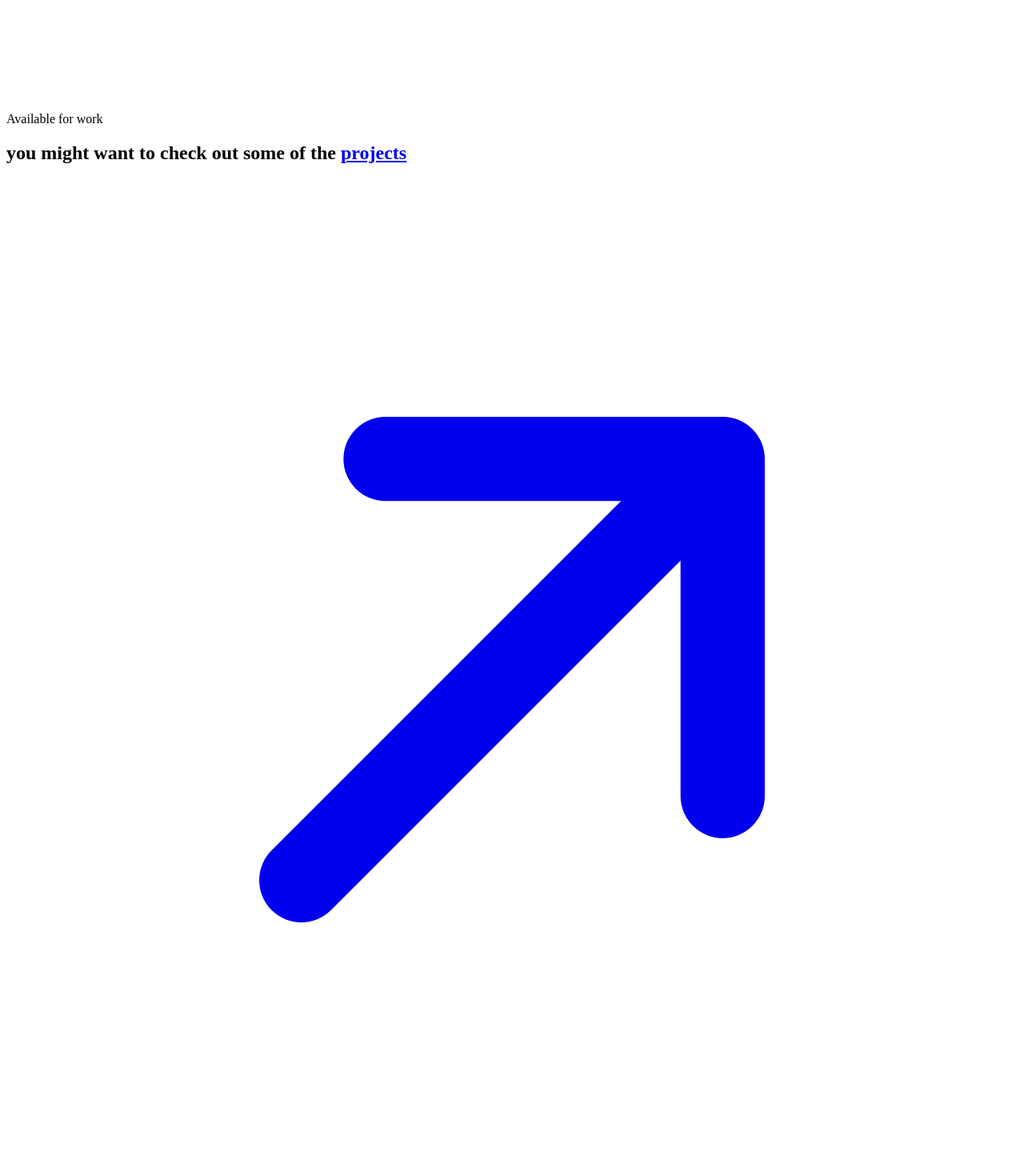
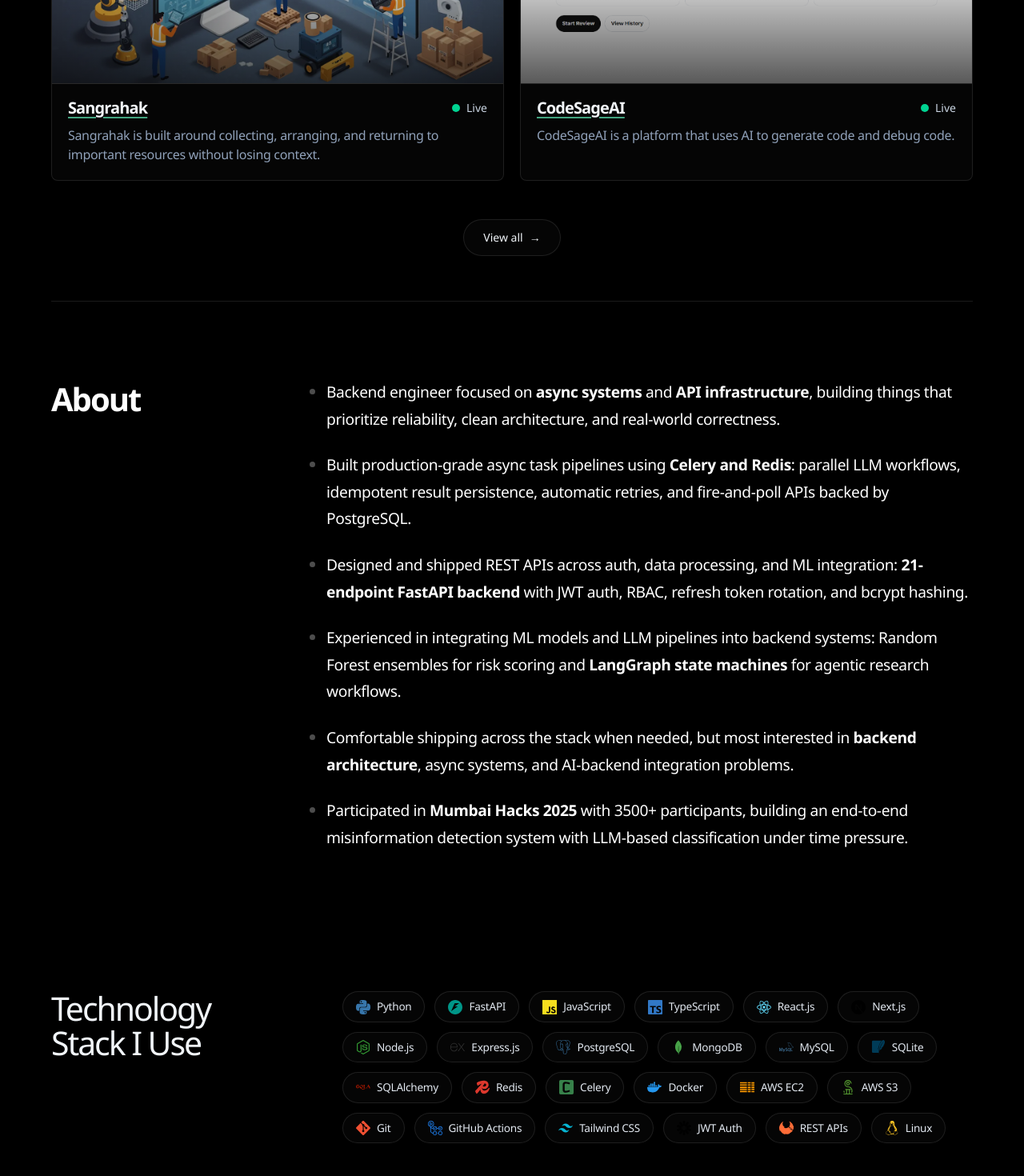
Before and after one commit to AyushPawshe08/Ayush-Portfolio, a Next.js app: page / in a window 1280 px wide. Shown: the part 1260-2730 px from the top of the page at 80% size. Built offline with nearby package versions, Linux system fonts and the light colour scheme.

Commit message:
Fixed portfolio

```diff
--- a/app/layout.js
+++ b/app/layout.js
@@ -1,54 +1,56 @@
-import {
-  AboutSection,
-  ContactSection,
-  HeroSection,
-  ProjectsPreviewSection,
-  StackSection,
-} from "../components/portfolio/home";
-import { introSections } from "../components/portfolio/data/profile";
+import "./globals.css";
 
-// 1. Root level metadata ensures standard HTML tags (<title>, <meta name="description">) are rendered.
-// 2. Explicitly setting openGraph forces LinkedIn to view this as a website, not an article.
 export const metadata = {
+  // ── Core ──────────────────────────────────────────────────────────────────
+  metadataBase: new URL("https://ayushpawshe.pages.dev"),
+
   title: "Ayush Pawshe - API Infrastructure & Backend Engineer",
   description:
     "Backend engineer focused on async systems, scalable APIs, and intelligent applications. Explore my featured projects, system designs, and technical experience.",
-  metadataBase: new URL("https://ayushpawshe.pages.dev"),
+
+  // ── Open Graph (LinkedIn, Facebook, iMessage, Slack …) ───────────────────
   openGraph: {
     type: "website",
     url: "https://ayushpawshe.pages.dev",
+    siteName: "Ayush Pawshe Portfolio",
     title: "Ayush Pawshe - API Infrastructure & Backend Engineer",
     description:
       "Backend engineer focused on async systems, scalable APIs, and intelligent applications. Explore my featured projects, system designs, and technical experience.",
-    siteName: "Ayush Pawshe Portfolio",
     images: [
       {
-        url: "/og-image.png", // Next.js resolves this automatically using metadataBase
+        url: "https://ayushpawshe.pages.dev/og-image.png",
         width: 1200,
         height: 630,
         alt: "Ayush Pawshe – API Infrastructure & Backend Engineer portfolio preview",
+        type: "image/png",
       },
     ],
+    locale: "en_US",
   },
+
+  // ── Twitter / X Card ──────────────────────────────────────────────────────
   twitter: {
     card: "summary_large_image",
     title: "Ayush Pawshe - API Infrastructure & Backend Engineer",
     description:
       "Backend engineer focused on async systems, scalable APIs, and intelligent applications. Explore my featured projects, system designs, and technical experience.",
-    images: ["/og-image.png"],
+    images: ["https://ayushpawshe.pages.dev/og-image.png"],
+  },
+
+  // ── Additional SEO ─────────────────────────────────────────────────────────
+  alternates: {
+    canonical: "https://ayushpawshe.pages.dev",
+  },
+  robots: {
+    index: true,
+    follow: true,
   },
 };
 
-export default function Home() {
+export default function RootLayout({ children }) {
   return (
-    <main className="bg-black text-slate-100">
-      <div className="relative mx-auto flex w-full max-w-[1280px] flex-col px-6 pb-24 pt-8 sm:px-8 md:px-12 lg:px-16">
-        <HeroSection />
-        <ProjectsPreviewSection />
-        <AboutSection sections={introSections} />
-        <StackSection />
-        <ContactSection />
-      </div>
-    </main>
+    <html lang="en" className="h-full antialiased">
+      <body className="min-h-full flex flex-col">{children}</body>
+    </html>
   );
 }
--- a/app/page.js
+++ b/app/page.js
@@ -7,9 +7,8 @@
 } from "../components/portfolio/home";
 import { introSections } from "../components/portfolio/data/profile";
 
-// Explicit page-level OG metadata — crawlers (LinkedIn, Twitter) read this
-// directly from the rendered HTML. Repeating it here ensures og:type = "website"
-// is never overridden or missing in a static export.
+// Page-level OG override — ensures og:type = "website" is explicit in the
+// rendered HTML so LinkedIn Post Inspector reads it correctly.
 export const metadata = {
   openGraph: {
     type: "website",
```
